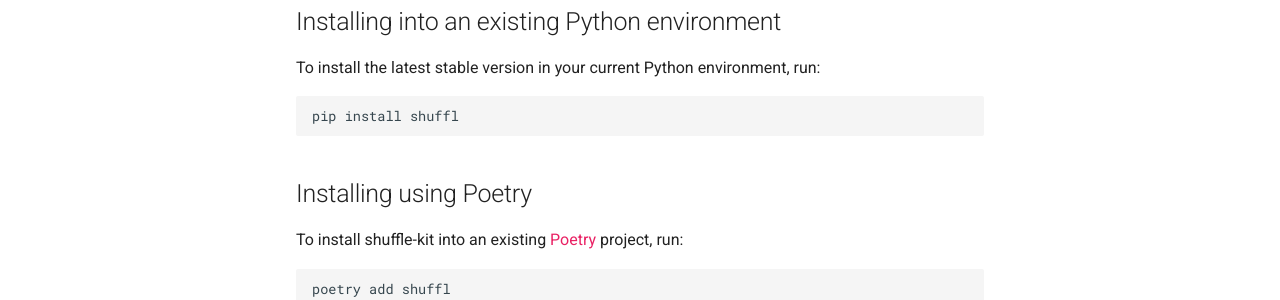
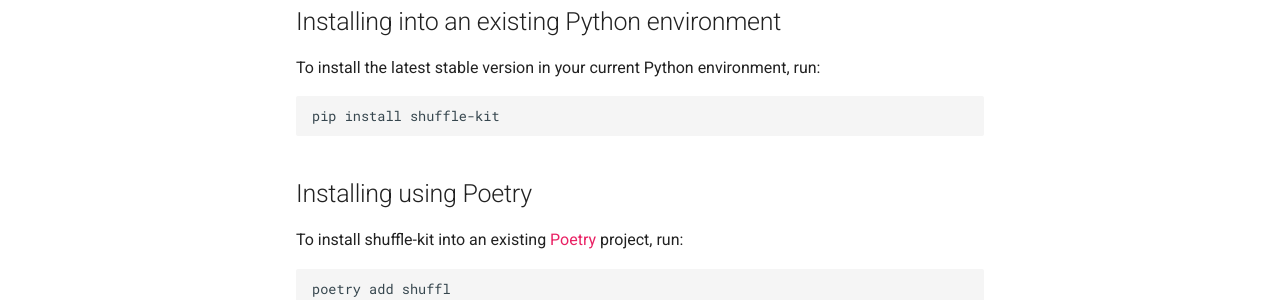
Before and after one commit to jmssnr/shuffle-kit, an MkDocs documentation site: the page built from docs/getting-started/installation.md, in a window 1280 px wide. Shown: the part 457-757 px from the top of the page. Built offline with MkDocs 1.6.1 and Material for MkDocs 9.7.7, drawn with Linux system fonts in a browser that asks for light colours; comment, search, counter and statistics services are not loaded.

Commit message:
publishes pkg as shuffle-kit, adjusts docs and README

````diff
--- a/docs/getting-started/installation.md
+++ b/docs/getting-started/installation.md
@@ -14,7 +14,7 @@
 To install the latest stable version in your current Python environment, run:
 
 ```
-pip install shuffl
+pip install shuffle-kit
 ```
 
 ## Installing using Poetry
--- a/pyproject.toml
+++ b/pyproject.toml
@@ -1,9 +1,13 @@
 [tool.poetry]
-name = "shuffl"
+name = "shuffle-kit"
 version = "0.1.0"
 description = ""
 authors = ["jmssnr <maussner.johannes@gmail.com>"]
 readme = "README.md"
+documentation = "https://jmssnr.github.io/shuffle-kit/"
+packages = [
+    { include = "shuffl" }
+]
 
 [tool.poetry.dependencies]
 python = "^3.11"
````
Also changed, not shown: README.md (+1 -1 lines).
